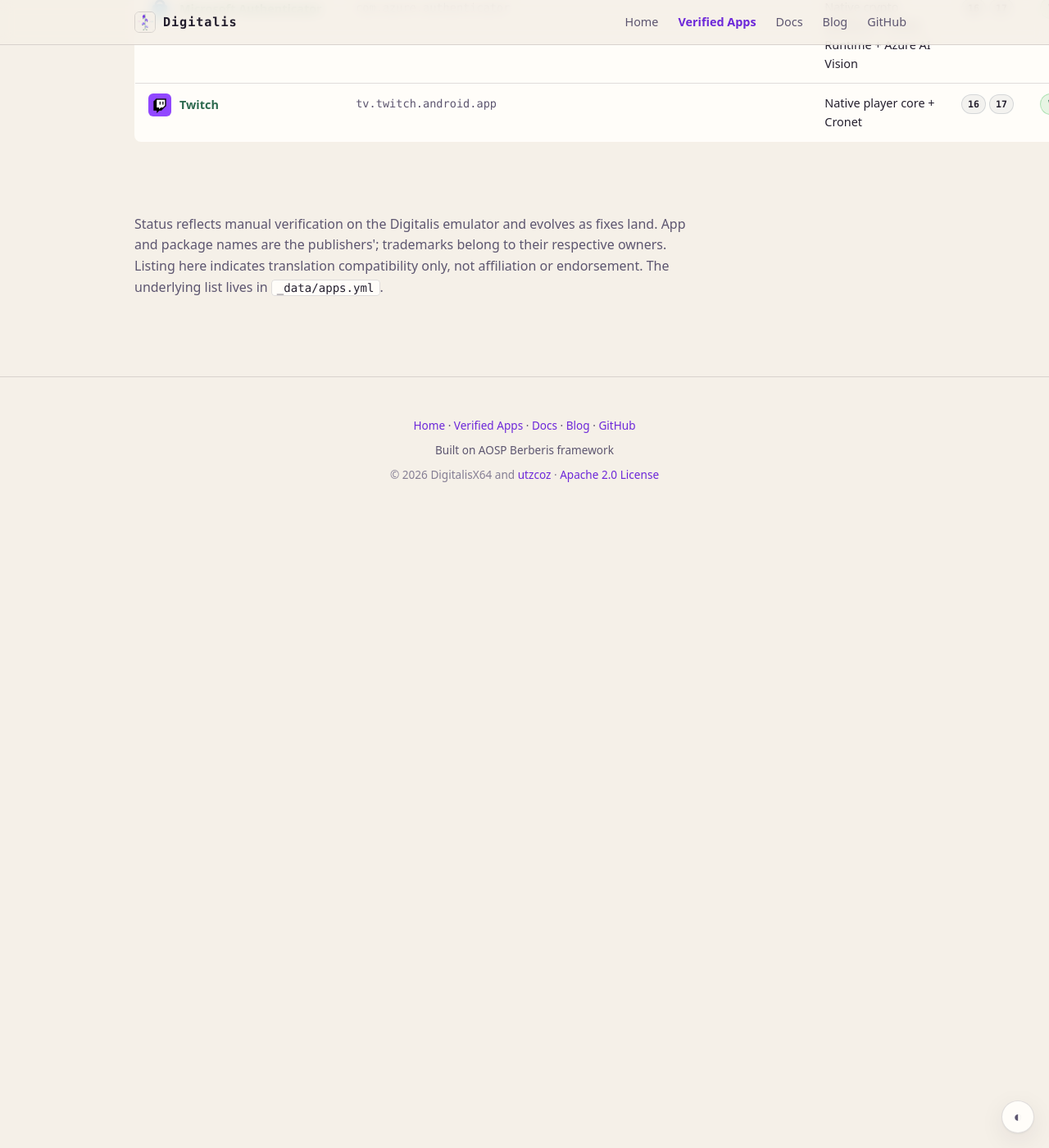
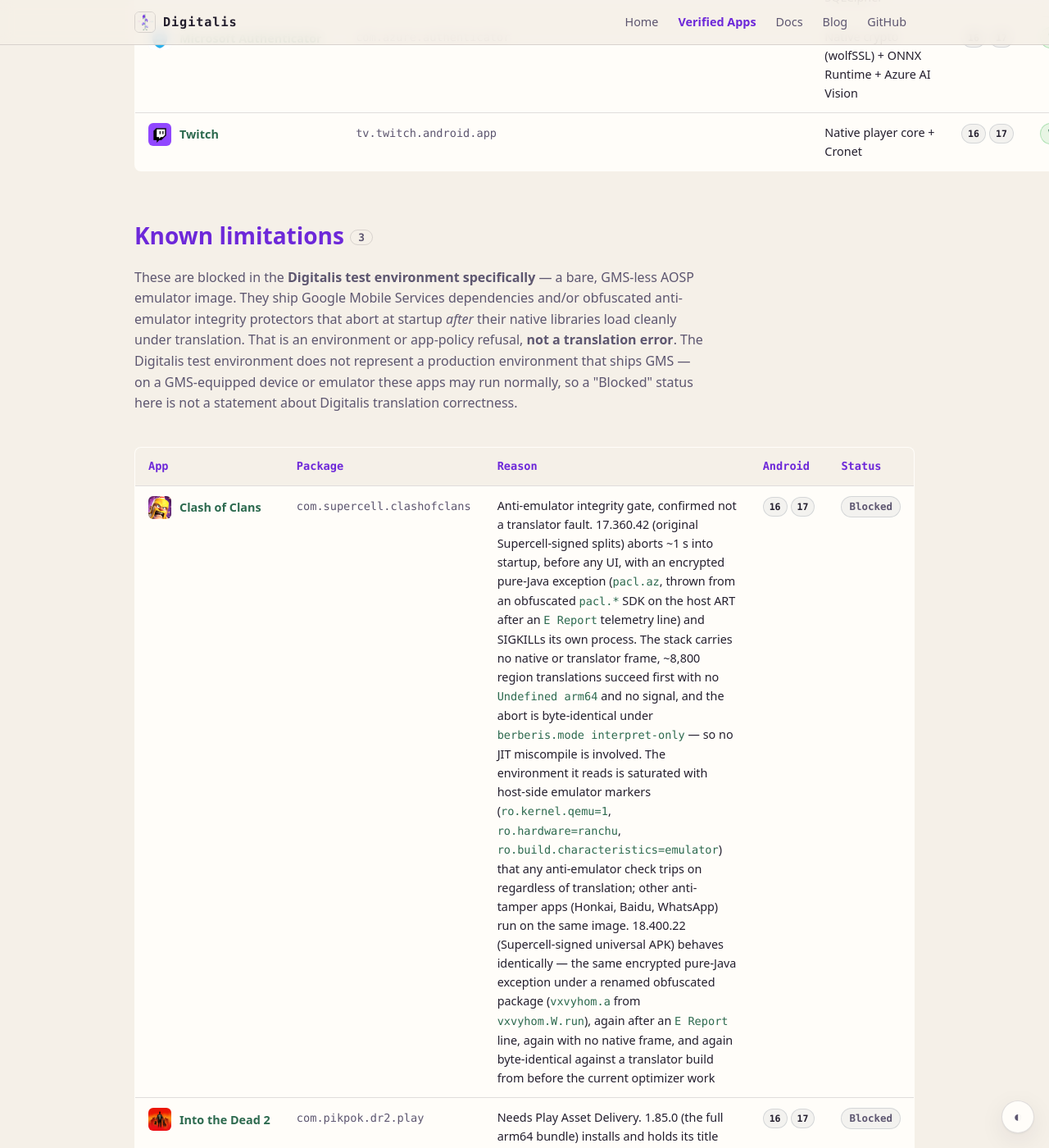
Before and after one commit to DigitalisX64/digitalisx64.github.io, a Jekyll site: the page built from apps/android17.html, in a window 1280 px wide and 1400 px high, scrolled down 9079 px. Shown: the whole window at 82% size. Built offline with Jekyll 4.4.1, drawn with Linux system fonts in a browser that asks for light colours; before the commit the page ends 9709 px from its top, so only the background shows below that; some of the changed text lies outside the part shown.

Commit message:
apps: carry the blocked statuses forward to Android 17
These three are blocked by the test environment, not by anything
release-specific: the image ships no GMS and advertises itself as an emulator
on 16 and 17 alike, so Play Asset Delivery, Play Integrity and the
anti-emulator check behave the same on both. eBay's own entry records that the
vendor-signed x86_64 build fails identically with no translation in the path,
which rules out both translation and release as the variable.

All three were previously held at [16] on the grounds that a launch-gate pass
does not re-check the blocking behaviour. That is still true, and the comment
in the data file now says so, but it is the wrong bar for a status that depends
on the environment rather than the release.

The Android 17 page regains its limitations section, which is the context a
reader landing there needs.

```diff
--- a/_data/apps.yml
+++ b/_data/apps.yml
@@ -15,10 +15,13 @@
 #                under /apps/androidNN/, so a release listed here must have a
 #                page and an entry in KNOWN_VERSIONS in
 #                scripts/check-apps-data.py.
-#   tested_on    blocked: the releases this blocked status was determined on.
-#                A launch-gate pass on a newer release is not enough to extend
-#                it -- these entries are blocked on behaviour the launch gate
-#                never exercises, so re-check the blocking behaviour itself.
+#   tested_on    blocked: the releases this blocked status applies to. These
+#                entries are blocked by the test environment rather than by
+#                anything release-specific -- the image ships no GMS and
+#                advertises itself as an emulator on every release -- so the
+#                status carries forward unless the environment changes. A
+#                launch-gate pass does not lift it: the gate never exercises
+#                the behaviour these apps are blocked on.
 #
 # Statuses:
 #   verified  launches and runs with no crash
@@ -590,7 +593,7 @@ blocked:
       <code>vxvyhom.W.run</code>), again after an <code>E&nbsp;Report</code>
       line, again with no native frame, and again byte-identical against a
       translator build from before the current optimizer work
-    tested_on: [16]
+    tested_on: [16, 17]
   - name: 'Into the Dead 2'
     package: com.pikpok.dr2.play
     reason: >-
@@ -599,7 +602,7 @@ blocked:
       <code>AssetPackException: -11</code> (<code>PLAY_STORE_NOT_FOUND</code>): the
       game's content downloads through the Play Store, which the GMS-less emulator
       image does not ship.
-    tested_on: [16]
+    tested_on: [16, 17]
   - name: 'eBay'
     package: com.ebay.mobile
     reason: >-
@@ -609,4 +612,4 @@ blocked:
       reports no Play Store, so no content loads. The vendor-signed x86_64 build
       running natively on the same emulator, with no translation at all, fails
       identically.
-    tested_on: [16]
+    tested_on: [16, 17]
```
